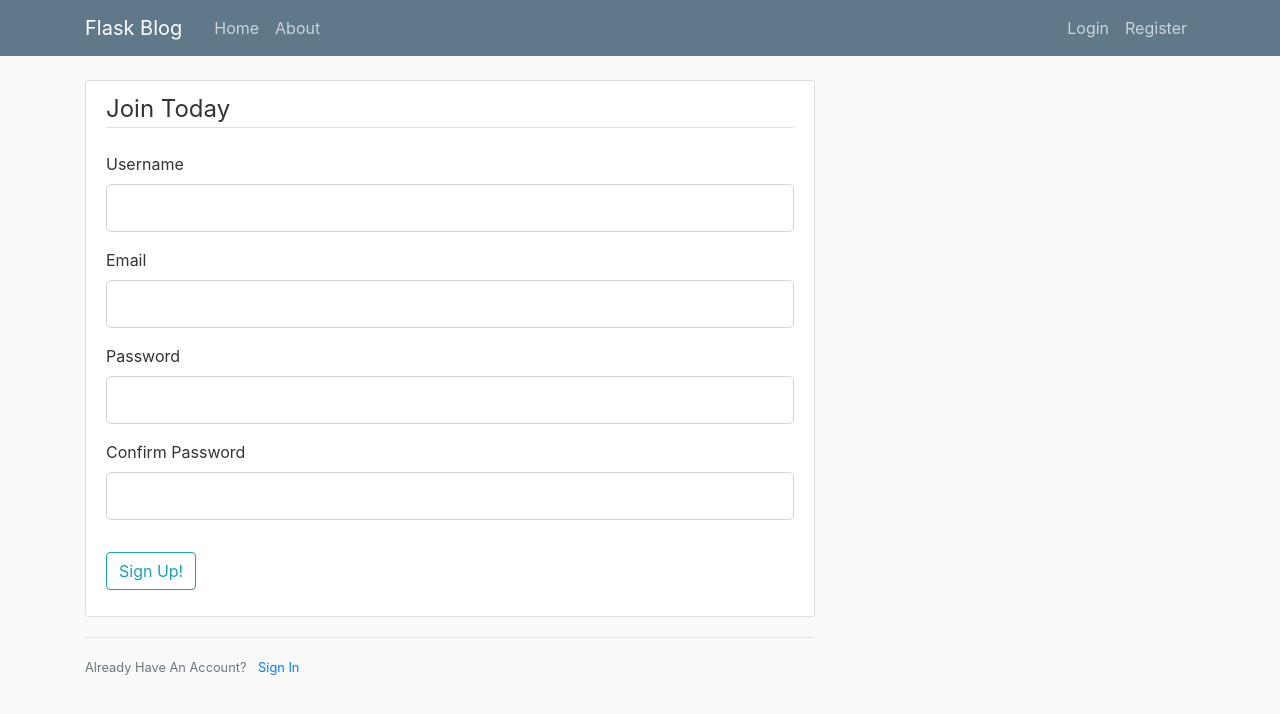
After one commit to scloew/YourFeed, a Flask app: page /register in a window 1280 px wide. The commit adds this page. Shown: the top 714 px of the page. Run offline with Flask 2, Linux system fonts and the light colour scheme; parts of the project's set-up code (start-up, migrations or seed data) failed here and were passed over; some libraries are stand-ins or nearby versions.

Commit message:
started user blueprint
register, login, logout working; need email reset and model for interests

```diff
--- a/YourFeed/models.py
+++ b/YourFeed/models.py
@@ -5,13 +5,11 @@ from YourFeed import db, login_manager
 from flask import current_app
 
 
-# grabbed from flask_login docs
 @login_manager.user_loader
 def load_user(user_id):
     return User.query.get(int(user_id))
 
 
-# Extension requires 4 methods. inheriting from UserMixin provides these
 class User(db.Model, UserMixin):
     id = db.Column(db.Integer, primary_key=True)
     username = db.Column(db.String(20), unique=True, nullable=False)
@@ -30,3 +28,6 @@ class User(db.Model, UserMixin):
             return User.query.get(user_id)
         except:
             return None
+
+    def __repr__(self):
+        return f"User('{self.username}', '{self.email}')"
--- a/YourFeed/templates/layout.html
+++ b/YourFeed/templates/layout.html
@@ -31,10 +31,10 @@
             </div>
             <!-- Navbar Right Side -->
             <div class="navbar-nav">
-              {% if True or  current_user.is_authenticated %}
+              {% if current_user.is_authenticated %}
                 <a class="nav-item nav-link" href="#">Create Post</a>
                 <a class="nav-item nav-link" href="#">Account</a>
-                <a class="nav-item nav-link" href="#">Logout</a>
+                <a class="nav-item nav-link" href="{{ url_for('users.logout') }}">Logout</a>
               {% else %}
                   <a class="nav-item nav-link" href="{{ url_for('users.login') }}">Login</a>
                   <a class="nav-item nav-link" href="{{ url_for('users.register') }}">Register</a>
--- /dev/null
+++ b/YourFeed/templates/register.html
@@ -0,0 +1,71 @@
+{% extends "layout.html" %}
+{% block content %}
+    <div class="content-section">
+        <form method="POST" action="">
+            {{ form.hidden_tag() }}
+            <fieldset class="form-group">
+                <legend class="border-bottom mb-4">Join Today</legend>
+                <div class="form-group">
+                    {{ form.username.label(class="form-control-label") }}
+                    {% if form.username.errors %}
+                        {{ form.username(class="form-control form-control-lg is-invalid") }}
+                        <div class="invalid-feedback">
+                            {% for error in form.username.errors %}
+                                <span>{{ error }}</span>
+                            {% endfor %}
+                        </div>
+                    {% else %}
+                        {{ form.username(class="form-control form-control-lg") }}
+                    {% endif %}
+                </div>
+                <div class="form-group">
+                    {{ form.email.label(class="form-control-label") }}
+                    {% if form.email.errors %}
+                        {{ form.email(class="form-control form-control-lg is-invalid") }}
+                        <div class="invalid-feedback">
+                            {% for error in form.email.errors %}
+                                <span>{{ error }}</span>
+                            {% endfor %}
+                        </div>
+                    {% else %}
+                        {{ form.email(class="form-control form-control-lg") }}
+                    {% endif %}
+                </div>
+                <div class="form-group">
+                    {{ form.password.label(class="form-control-label") }}
+                    {% if form.password.errors %}
+                        {{ form.password(class="form-control form-control-lg is-invalid") }}
+                        <div class="invalid-feedback">
+                            {% for error in form.password.errors %}
+                                <span>{{ error }}</span>
+                            {% endfor %}
+                        </div>
+                    {% else %}
+                        {{ form.password(class="form-control form-control-lg") }}
+                    {% endif %}
+                </div>
+                <div class="form-group">
+                    {{ form.confirm_password.label(class="form-control-label") }}
+                    {% if form.confirm_password.errors %}
+                        {{ form.confirm_password(class="form-control form-control-lg is-invalid") }}
+                        <div class="invalid-feedback">
+                            {% for error in form.confirm_password.errors %}
+                                <span>{{ error }}</span>
+                            {% endfor %}
+                        </div>
+                    {% else %}
+                        {{ form.confirm_password(class="form-control form-control-lg") }}
+                    {% endif %}
+                </div>
+            </fieldset>
+            <div class="form-group">
+                {{ form.submit(class="btn btn-outline-info") }}
+            </div>
+        </form>
+    </div>
+    <div class="border-top pt-3">
+        <small class="text-muted">
+            Already Have An Account? <a class="ml-2" href="{{ url_for('users.login') }}">Sign In</a>
+        </small>
+    </div>
+{% endblock content %}
--- /dev/null
+++ b/YourFeed/users/forms.py
@@ -0,0 +1,35 @@
+from flask_wtf import FlaskForm
+from wtforms import StringField, PasswordField, SubmitField, BooleanField
+from wtforms.validators import DataRequired, Length, Email, EqualTo, ValidationError
+from YourFeed.models import User
+
+
+class RegistrationForm(FlaskForm):
+    username = StringField('Username',
+                           validators=[DataRequired(), Length(min=2, max=20)])
+    email = StringField('Email',
+                        validators=[DataRequired(), Email()])
+    password = PasswordField('Password',
+                             validators=[DataRequired()])
+    confirm_password = PasswordField('Confirm Password',
+                                     validators=[DataRequired(), EqualTo('password')])
+    submit = SubmitField('Sign Up!')
+
+    def validate_username(self, username):
+        user = User.query.filter_by(username=username.data).first()
+        if user:
+            raise ValidationError(f'{username.data} is taken. Please choose another')
+
+    def validate_email(self, email):
+        user = User.query.filter_by(email=email.data).first()
+        if user:
+            raise ValidationError(f'{email.data} is taken. Please choose another')
+
+
+class LoginForm(FlaskForm):
+    email = StringField('Email',
+                        validators=[DataRequired(), Email()])
+    password = PasswordField('Password',
+                             validators=[DataRequired()])
+    remember = BooleanField('Remember Me')
+    submit = SubmitField('Login')
--- /dev/null
+++ b/YourFeed/users/routes.py
@@ -0,0 +1,45 @@
+from flask import render_template, url_for, flash, redirect, request, Blueprint, current_app
+from flask_login import login_user, current_user, logout_user, login_required
+from YourFeed import db, bcrypt
+from YourFeed.models import User
+from .forms import RegistrationForm, LoginForm
+
+
+users = Blueprint('users', __name__)
+
+
+@users.route('/register', methods=['GET', 'POST'])
+def register():
+    if current_user.is_authenticated:
+        return redirect(url_for('main.home'))
+    form = RegistrationForm()
+    if form.validate_on_submit():
+        hashed_pw = bcrypt.generate_password_hash(form.password.data).decode('utf-8')
+        user = User(username=form.username.data, email=form.email.data, password=hashed_pw)
+        db.session.add(user)
+        db.session.commit()
+        flash(f'Account created! You are now able to login', category='success')
+        return redirect(url_for('users.login'))
+    return render_template('register.html', title='Register', form=form)
+
+
+@users.route('/Login', methods=['GET', 'POST'])
+def login():
+    if current_user.is_authenticated:
+        return redirect(url_for('main.home'))
+    form = LoginForm()
+    if form.validate_on_submit():
+        user = User.query.filter_by(email=form.email.data).first()
+        if user and bcrypt.check_password_hash(user.password, form.password.data):
+            login_user(user, remember=form.remember.data)
+            next_page = request.args.get('next')
+            return redirect(next_page) if next_page else redirect(url_for('main.home'))
+        else:
+            flash('Log in failed :(\n Please check email and password', category='danger')
+    return render_template('login.html', title='Login', form=form)
+
+
+@users.route('/Logout')
+def logout():
+    logout_user()
+    return redirect(url_for('main.home'))
```
Also changed, not shown: YourFeed/__init__.py (+9 -2 lines), YourFeed/templates/login.html (added, +52 -0 lines), YourFeed/users/utils.py (added, +21 -0 lines), YourFeed/main/routes.py (line endings or trailing spaces), YourFeed/site.db (added).
